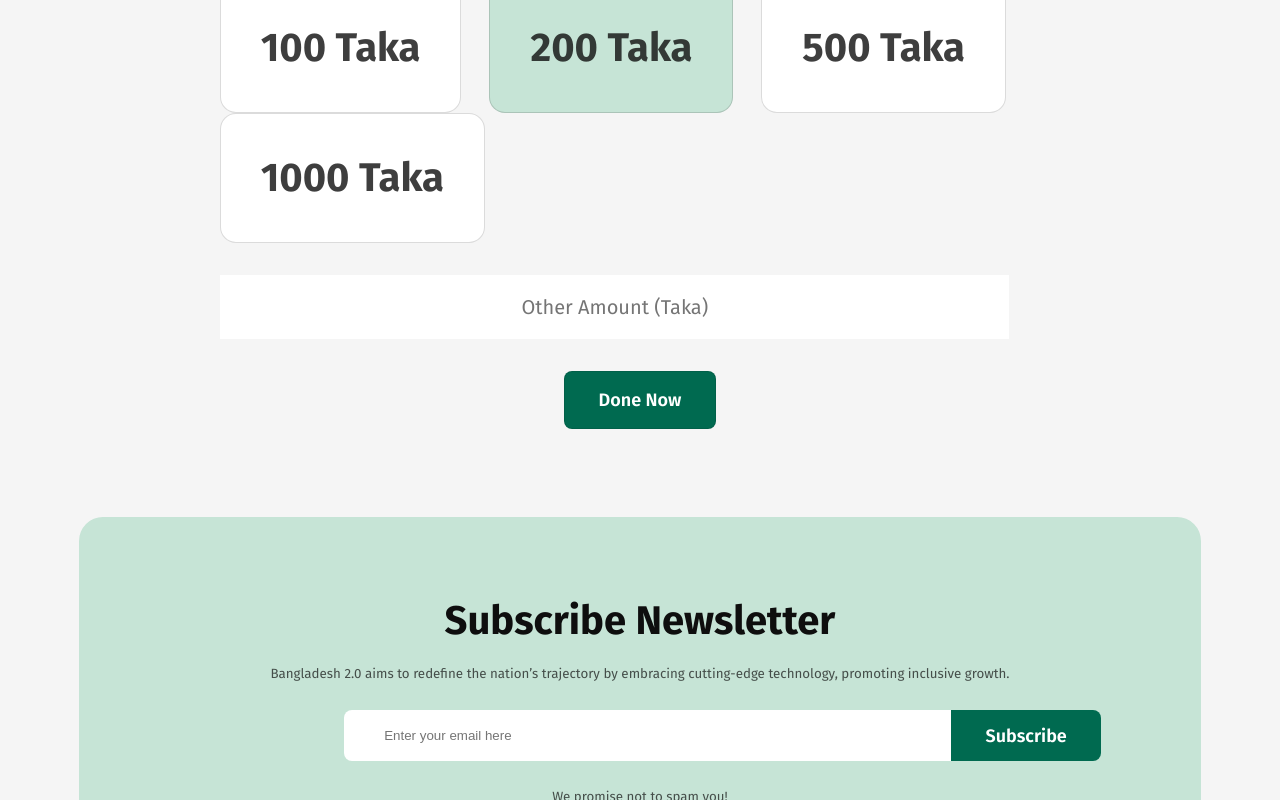
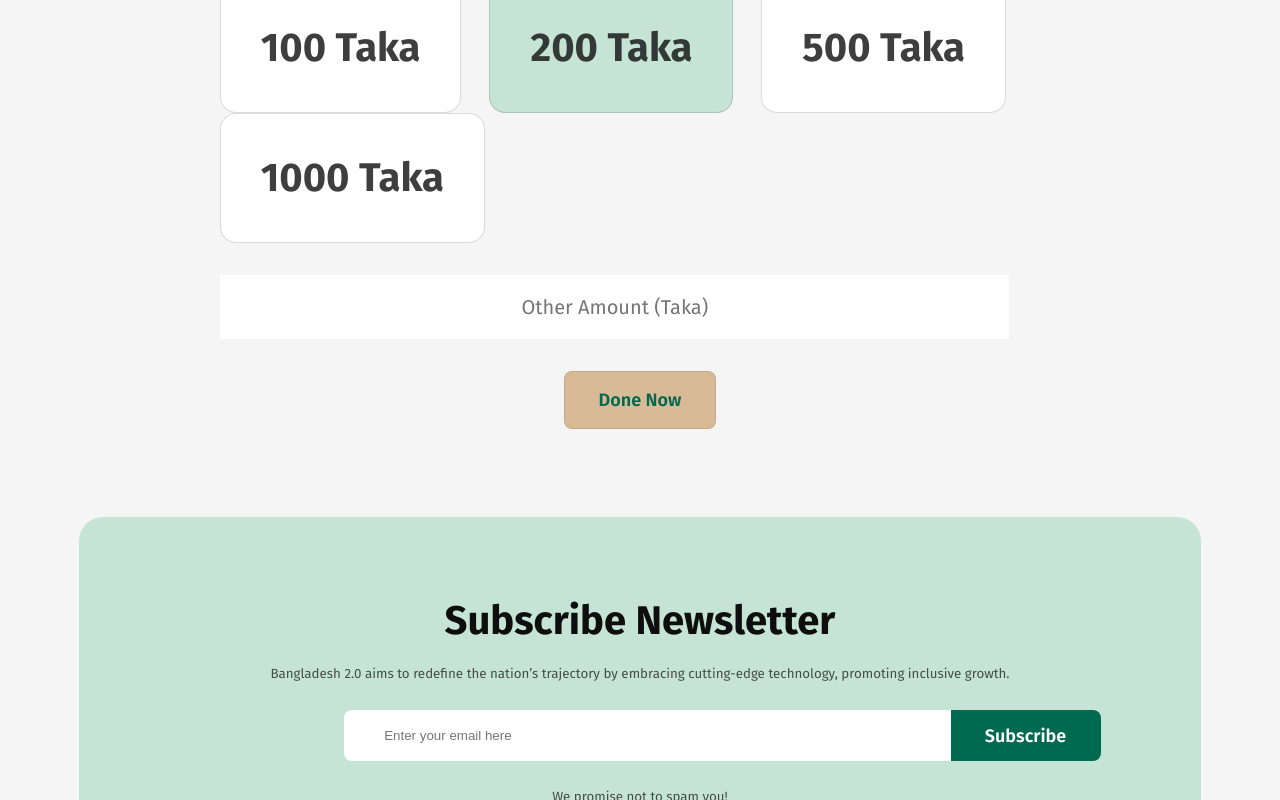
Before and after one commit to Helal366/B11A1-helal, a plain HTML site: page index.html in a window 1280 px wide. In both pictures the pointer is over the button "Done Now". Shown: the part 3406-4206 px from the top of the page. Drawn offline with Linux system fonts and the light colour scheme.

Commit message:
added done now button hover

```diff
--- a/styles/style.css
+++ b/styles/style.css
@@ -477,6 +477,10 @@ body{
     background: rgb(0, 106, 80);
     margin-bottom: 8px;
 }
+.done-btn:hover{
+    color:rgb(0, 106, 80);
+    background-color: rgb(216, 187, 150);
+}
 
 /* SUBSCRIBE NEWSLETTER SECTION */
 
@@ -522,7 +526,7 @@ body{
     margin-right: 0px;
     width: 600px;
     border: none;
-    flex: 1:
+    flex: 1;
 }
 .subscribe-btn{
     width: 150px;
```
